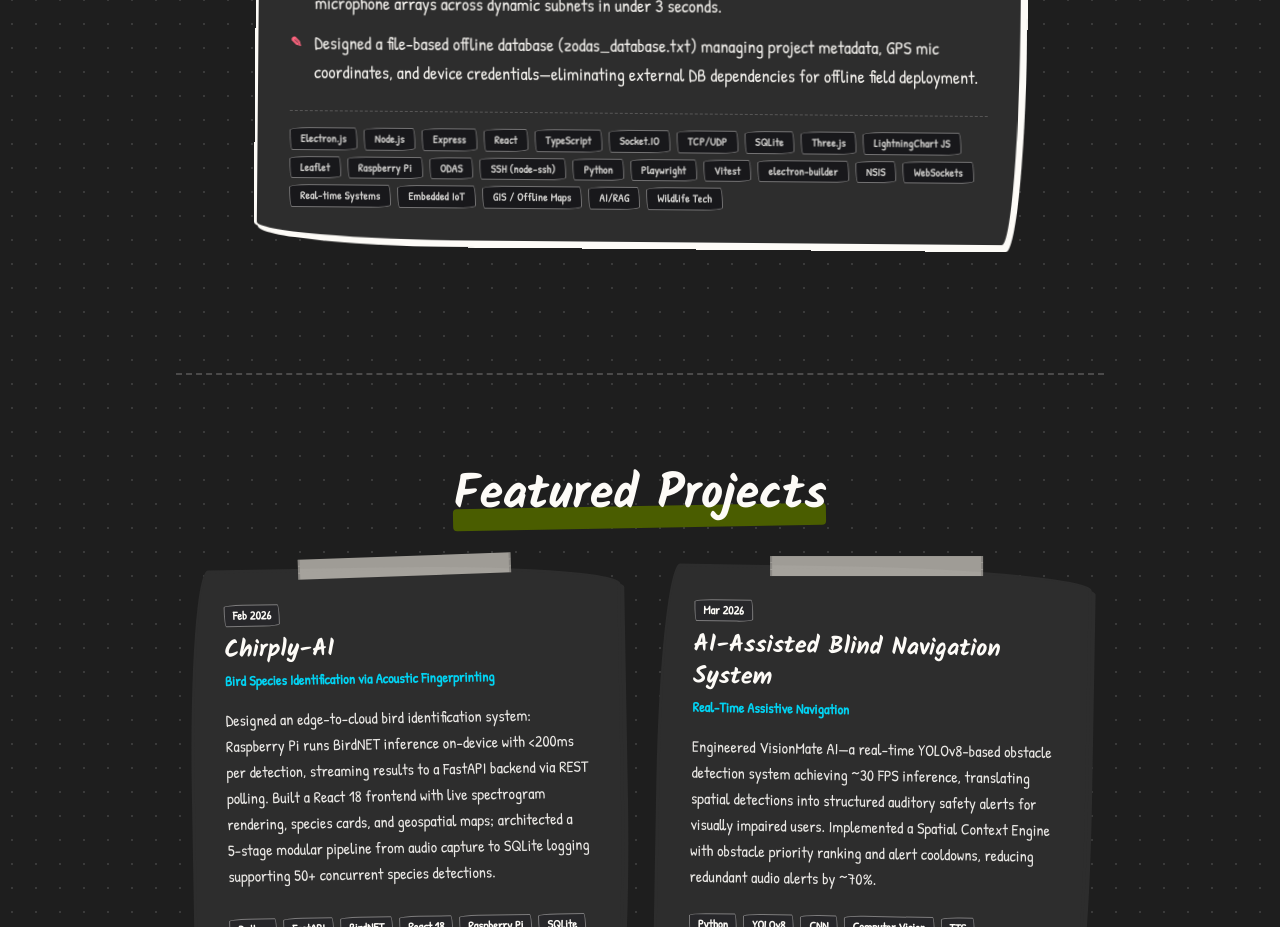
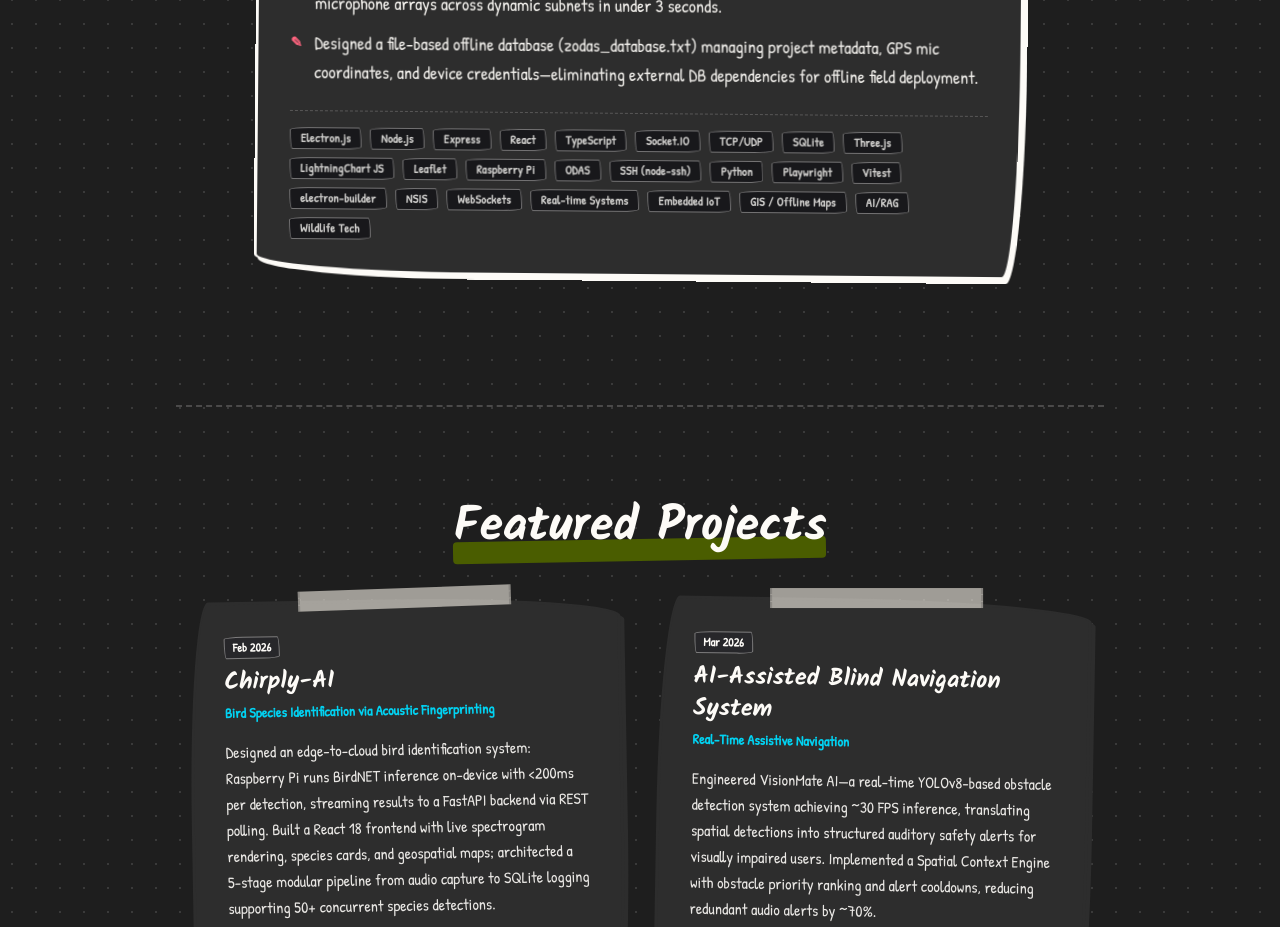
Before and after one commit to poornaprajays/Sketch, a React (Vite) app: page / in a window 1280 px wide. Shown: the part 2100-3027 px from the top of the page. Built offline with nearby package versions, Linux system fonts and the light colour scheme.

Commit message:
style(WorkExperience): tweak skill badge spacing and font size - gap-1.5 to gap-2 for better breathing room; text-[11px] to text-xs for consistent type scale

```diff
--- a/src/components/WorkExperience.tsx
+++ b/src/components/WorkExperience.tsx
@@ -86,7 +86,7 @@ export const WorkExperience: React.FC = () => {
                 };
                 return (
                   <div className="pt-4 border-t border-dashed border-pencil/20 dark:border-paper/20">
-                    <div className="flex flex-wrap gap-1.5">
+                    <div className="flex flex-wrap gap-2">
                       {exp.skills.map((skill, sIdx) => {
                         const cat = skillCategory[skill] ?? 'core';
                         const hoverClass = hoverColors[cat];
@@ -94,7 +94,7 @@ export const WorkExperience: React.FC = () => {
                           <span
                             key={sIdx}
                             style={{ borderRadius: '80px 12px 80px 12px / 12px 80px 12px 80px' }}
-                            className={`px-2.5 py-0.5 text-[11px] font-semibold border border-pencil dark:border-paper/40 bg-white dark:bg-zinc-900 text-pencil dark:text-paper/80 tracking-wide cursor-default transition-all duration-200 hover:scale-105 hover:-translate-y-px hover:shadow-[2px_2px_0px_0px_#2d2d2d] dark:hover:shadow-[2px_2px_0px_0px_rgba(253,251,247,0.3)] ${hoverClass}`}
+                            className={`px-2.5 py-0.5 text-xs font-semibold border border-pencil dark:border-paper/40 bg-white dark:bg-zinc-900 text-pencil dark:text-paper/80 tracking-wide cursor-default transition-all duration-200 hover:scale-105 hover:-translate-y-px hover:shadow-[2px_2px_0px_0px_#2d2d2d] dark:hover:shadow-[2px_2px_0px_0px_rgba(253,251,247,0.3)] ${hoverClass}`}
                           >
                             {skill}
                           </span>
```
